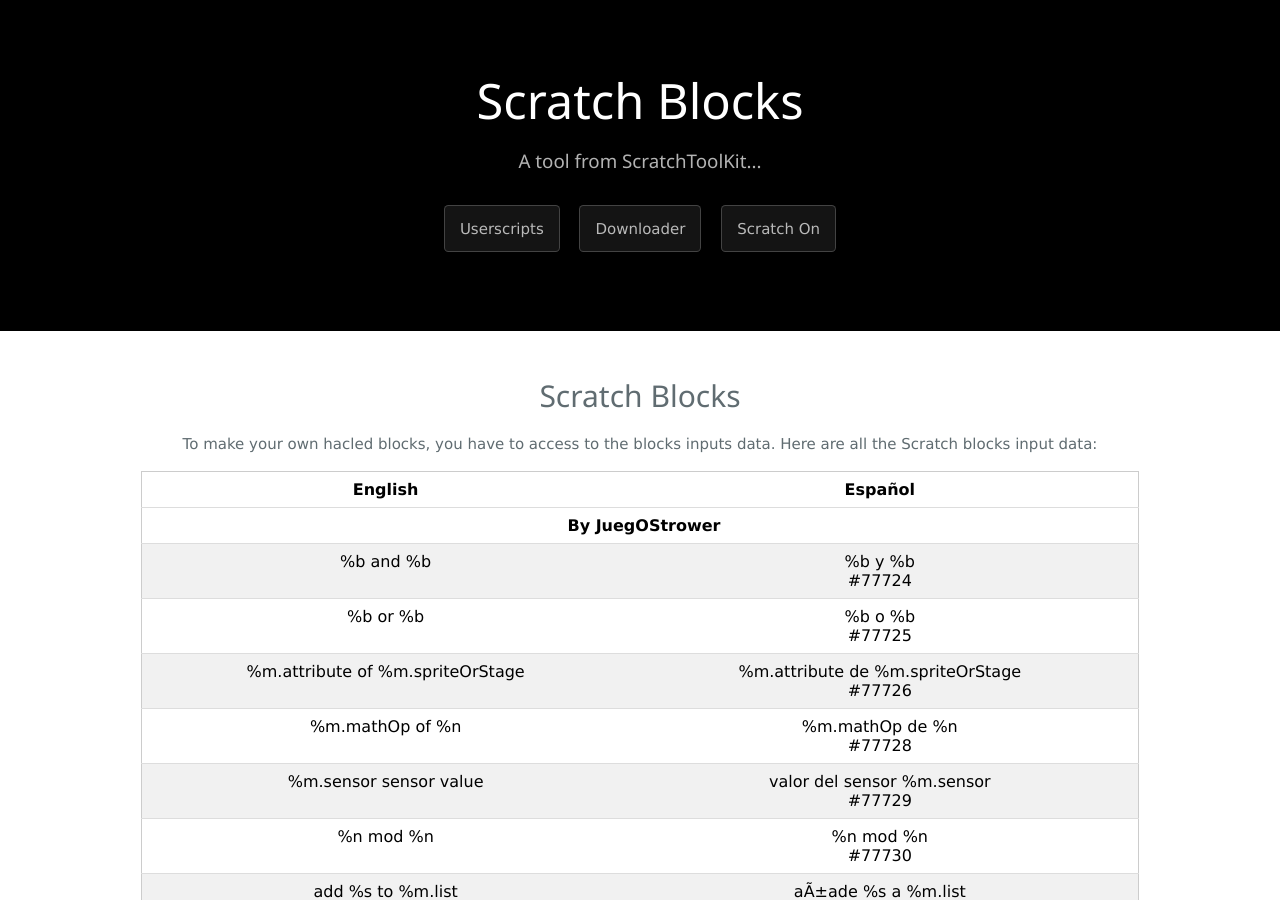
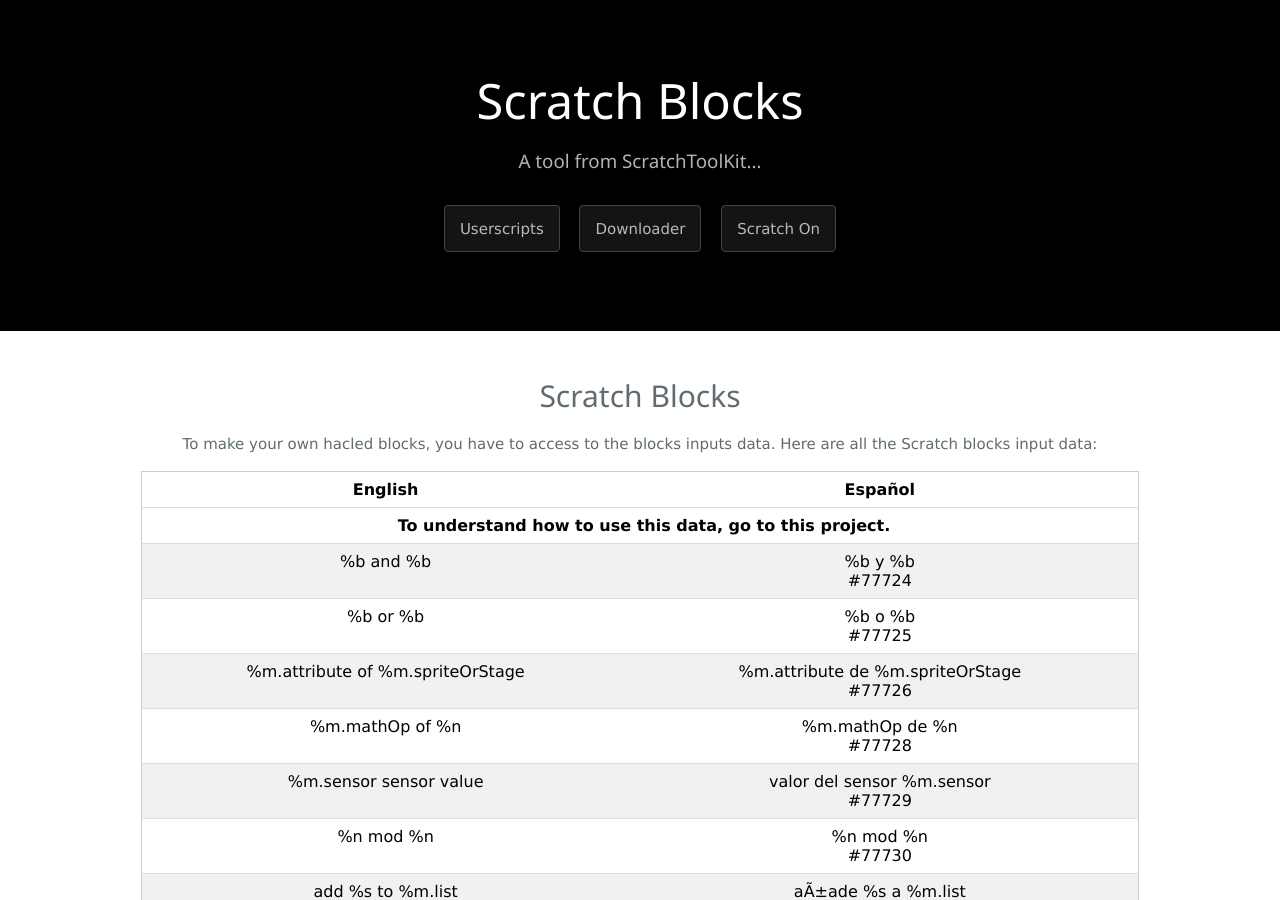
Before and after one commit to JuegOStrower/juegostrower.github.io, a Jekyll site: the page blocks/index.html, which Jekyll copies as it is, in a window 1280 px wide and 900 px high. Built offline with Jekyll 4.4.1, drawn with Linux system fonts in a browser that asks for light colours; comment, search, counter and statistics services are not loaded.

Commit message:
Update index.html

```diff
--- a/blocks/index.html
+++ b/blocks/index.html
@@ -39,8 +39,8 @@
         </thead>
         <tbody>
 <tr>
-        <th colspan="2">By JuegOStrower</th>
-      </tr>
+          <th colspan="2">To understand how to use this data, go to <a href="https://scratch.mit.edu/projects/60222346/">this project</a>.</th>
+          </tr>
 <tr>
         <td>
 
```
